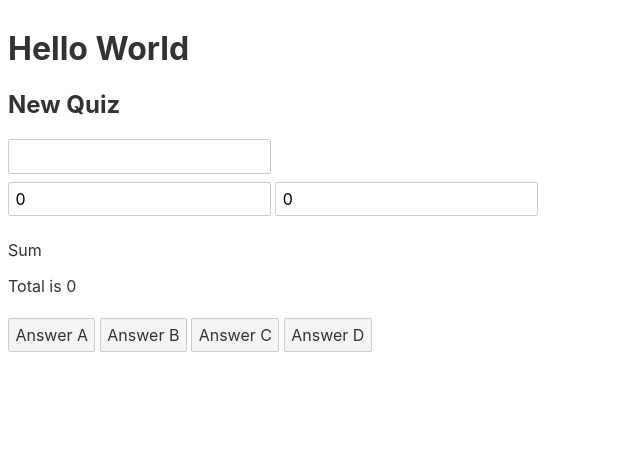
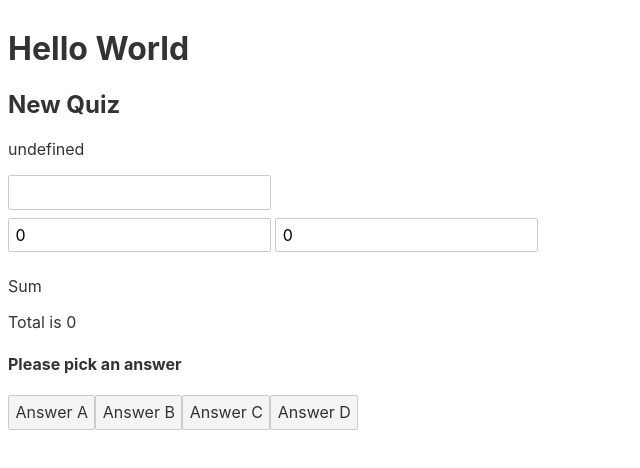
Before and after one commit to fpigeonjr/levelup-quiz, a Svelte app: page / in a window 1280 px wide. Shown: the top 468 px of the page, without its empty margins (0-640 px from the left). Built offline with nearby package versions, Linux system fonts and the light colour scheme.

Commit message:
loops and conditionals

```diff
--- a/src/Quiz.svelte
+++ b/src/Quiz.svelte
@@ -1,12 +1,14 @@
 <script>
   export let quizName = 'Frank Quiz'
-  let title = ''
+  let title
   let a = 0
   let b = 0
-  let result = ''
+  let result
+  let answers = ['a', 'b', 'c', 'd']
   let correctAnswer = 'b'
   const add = () => a + b
   const pickAnswer = (value) => {
+    console.log(value)
     if (value === correctAnswer) {
       return (result = 'Correct')
     }
@@ -23,9 +25,14 @@
   <input type="number" bind:value={b} />
   <p>Sum</p>
   <p>Total is {add(a, b)}</p>
-  <h4>{result}</h4>
-  <button on:click={() => pickAnswer('a')}>Answer A</button>
-  <button on:click={() => pickAnswer('b')}>Answer B</button>
-  <button on:click={() => pickAnswer('c')}>Answer C</button>
-  <button on:click={() => pickAnswer('d')}>Answer D</button>
+  {#if result}
+    <h4>{result}</h4>
+  {:else}
+    <h4>Please pick an answer</h4>
+  {/if}
+  {#each answers as answer}
+    <button on:click={() => pickAnswer(answer)}
+      >Answer {answer.toUpperCase()}</button
+    >
+  {/each}
 </div>
```
